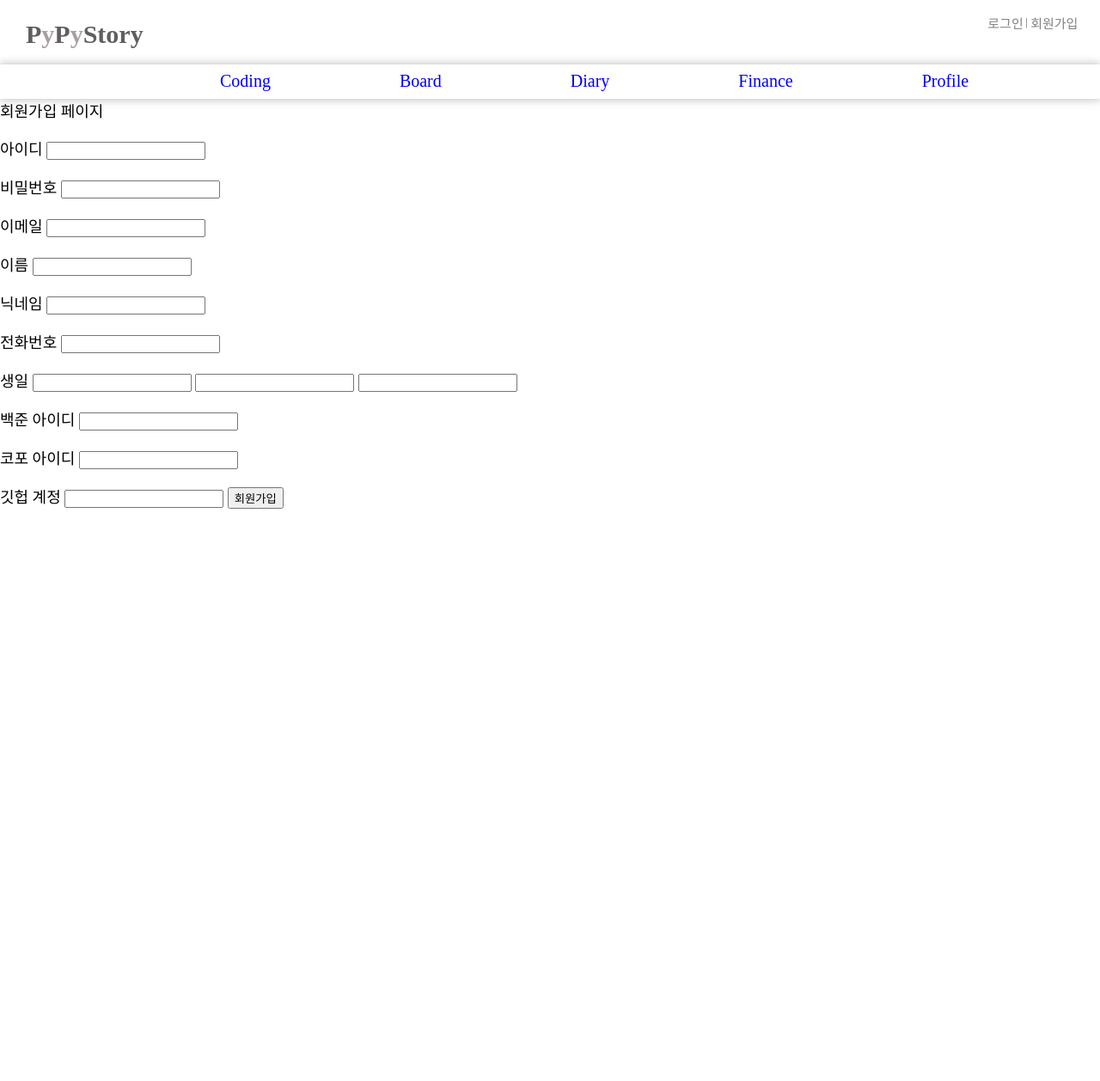
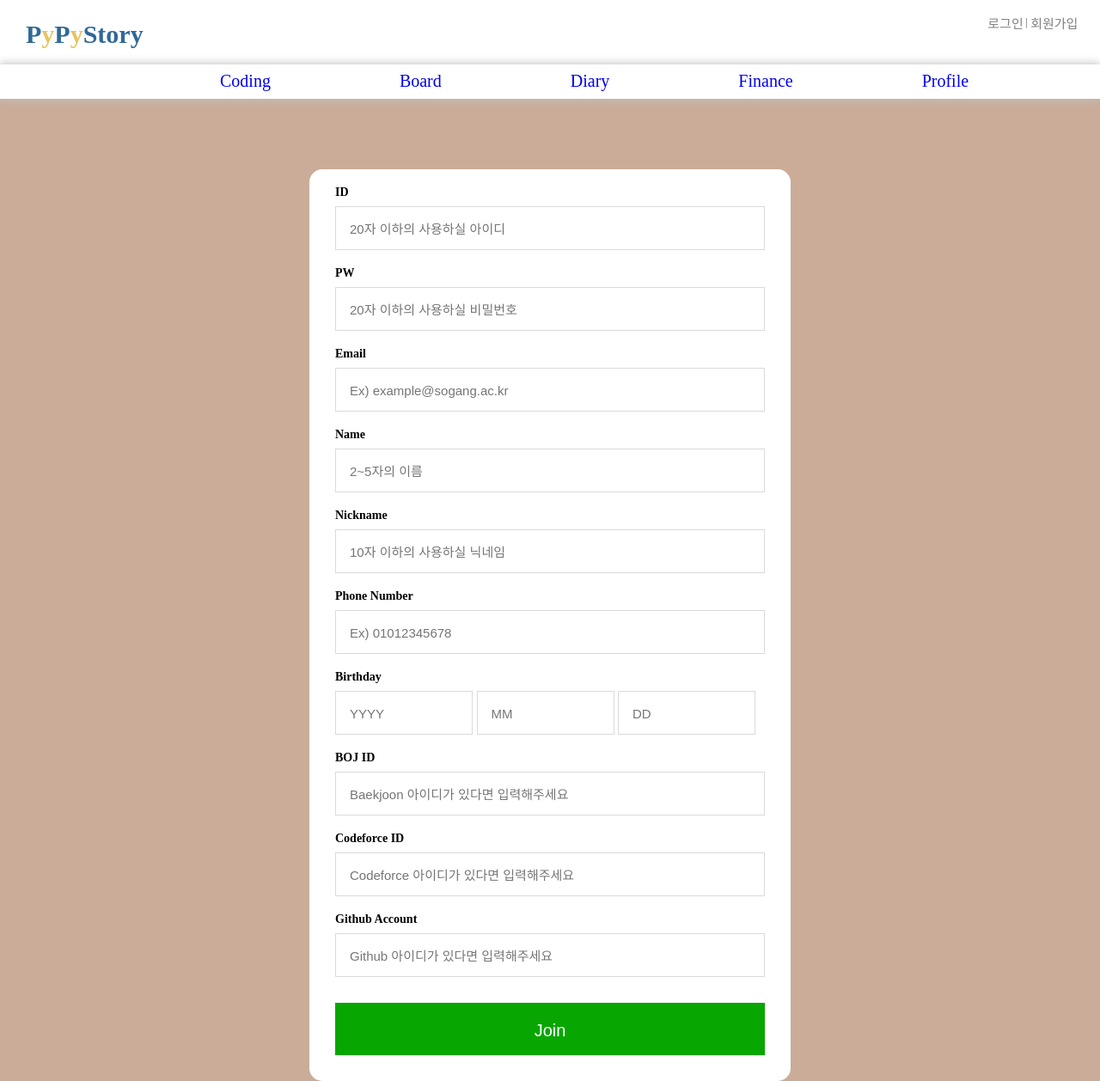
Before and after one commit to americano212/django-blog-project, a Django app: page /auth/signup in a window 1280 px wide; the page is wider, and only the part inside the window is pictured. Shown: that part at 86% size. Before the commit the page ends 592 px from the top of that part, so only its background shows below. Run offline with Django 3.2, Linux system fonts and the light colour scheme; some web fonts are replaced.

Commit message:
login signup done

```diff
--- a/accounts/templates/accounts/signup.html
+++ b/accounts/templates/accounts/signup.html
@@ -1,40 +1,93 @@
 {% extends 'blog_base.html' %}
+
+{% load static %}
+
+{% block extrahead %}
+<link rel="stylesheet" href="{% static "css/blog_signup.css" %}">
+{% endblock %}
 
 {% block title %}{% endblock %}
 
 {% block content %}
-회원가입 페이지
 
 <form action="" method="POST">
     {% csrf_token %}
-    <p>아이디</a>
-    <input name="username" type="text">
-    <p>비밀번호</a>
-    <input name="password" type="password">
-    <p>이메일</a>
-    <input name="email" type="text">
-    <p>이름</a>
-    <input name="name" type="text">
-    <p>닉네임</a>
-    <input name="nickname" type="text">
-    <p>전화번호</a>
-    <input name="phone_num" type="text">
 
-    <p>생일</a>
-    <input name="birth_y" type="text">
-    <input name="birth_m" type="text">
-    <input name="birth_d" type="text">
+    <div class="header">
 
-    <p>백준 아이디</a>
-    <input name="id_boj" type="text">
-    <p>코포 아이디</a>
-    <input name="id_cf" type="text">
-    <p>깃헙 계정</a>
-    <input name="id_github" type="text">
-
-    <input type="submit" value="회원가입">
-
+    </div>
+    <div class="wrapper">
+        <div class="signup_content">
+            <div>
+                <h3>ID</h3>
+                <span class="box_int">
+                    <input name="username" type="text" class="intext" maxlength="20" placeholder="20자 이하의 사용하실 아이디">
+                </span>
+            </div>
+            <div>
+                <h3>PW</h3>
+                <span class="box_int">
+                    <input name="password" type="password" class="intext" maxlength="20" placeholder="20자 이하의 사용하실 비밀번호">
+                </span>
+            </div>
+            <div>
+                <h3>Email</h3>
+                <span class="box_int">
+                    <input name="email" type="text" class="intext" maxlength="30" placeholder="Ex) example@sogang.ac.kr">
+                </span>
+            </div>
+            <div>
+                <h3>Name</h3>
+                <span class="box_int">
+                    <input name="name" type="text" class="intext" maxlength="5" placeholder="2~5자의 이름">
+                </span>
+            </div>
+            <div>
+                <h3>Nickname</h3>
+                <span class="box_int">
+                    <input name="nickname" type="text" class="intext" maxlength="10" placeholder="10자 이하의 사용하실 닉네임">
+                </span>
+            </div>
+            <div>
+                <h3>Phone Number</h3>
+                <span class="box_int">
+                    <input name="phone_num" type="text" class="intext" maxlength="11" placeholder="Ex) 01012345678">
+                </span>
+            </div>
+            <div>
+                <h3>Birthday</h3>
+                <span class="birth_box_int">
+                    <input name="birth_y" type="text" class="birth_intext" maxlength="4" placeholder="YYYY">
+                </span>
+                <span class="birth_box_int">
+                    <input name="birth_m" type="text" class="birth_intext" maxlength="2" placeholder="MM">
+                </span>
+                <span class="birth_box_int">
+                    <input name="birth_d" type="text" class="birth_intext" maxlength="2" placeholder="DD">
+                </span>
+            </div>
+            <div>
+                <h3>BOJ ID</h3>
+                <span class="box_int">
+                    <input name="id_boj" type="text" class="intext" maxlength="20" placeholder="Baekjoon 아이디가 있다면 입력해주세요">
+                </span>
+            </div>
+            <div>
+                <h3>Codeforce ID</h3>
+                <span class="box_int">
+                    <input name="id_cf" type="text" class="intext" maxlength="20" placeholder="Codeforce 아이디가 있다면 입력해주세요">
+                </span>
+            </div>
+            <div>
+                <h3>Github Account</h3>
+                <span class="box_int">
+                    <input name="id_github" type="text" class="intext" maxlength="20" placeholder="Github 아이디가 있다면 입력해주세요">
+                </span>
+            </div>
+            <div class="btn_area">
+                <input type="submit" value="Join" class="btn">
+            </div>
+        </div>
+    </div>
 </form>
-
-
 {% endblock %}
--- a/accounts/views.py
+++ b/accounts/views.py
@@ -11,6 +11,7 @@ def login_view(request):
         user = authenticate(username=username,password=password)
         if user is not None:
             login(request,user)
+            return redirect("/")
         else:
             pass
     return render(request,"accounts/login.html")
--- a/myblog/templates/blog_base.html
+++ b/myblog/templates/blog_base.html
@@ -4,8 +4,12 @@
 <link rel="stylesheet" type="text/css" href="{% static 'css/blog_base_total.css' %}">
 <link rel="stylesheet" type="text/css" href="{% static 'css/blog_base_header.css' %}">
 <link rel="stylesheet" type="text/css" href="{% static 'css/blog_base_nav.css' %}">
+{% block extrahead %}
+
+{% endblock %}
 <html lang="ko" dir="ltr">
     <head>
+
         <meta charset="utf-8"> <!--문자에 대한 정보를 나타냄 meta-->
         {% block title %}<title>PyPyStory</title>{% endblock %}
         <link rel="shortcut icon" type="image/x-icon" href="{% static 'images/favicon_blog.ico' %}"/>
@@ -15,13 +19,17 @@
             <!--header logo-->
             <a href="/">
                 <div class="hd_logo">
-                    <span style="color:#615E5E;">P</span><span style="color:#A8A0A0;">y</span><span style="color:#615E5E;">P</span><span style="color:#A8A0A0;">y</span><span style="color:#615E5E;">Story</span>
+                    <span style="color:#306998;">P</span><span style="color:#E6C461;">y</span><span style="color:#306998;">P</span><span style="color:#E6C461;">y</span><span style="color:#306998;">Story</span>
                 </div>
             </a>
             <!--로그인 회원가입-->
             <div class="sign_logo">
                 {% if user.is_authenticated %}
+                    <a href="/"><span class="my_page">마이페이지</span></a>
+                    <hr>
                     <a href="{% url 'accounts:logout' %}"><span class="logout">로그아웃</span></a>
+
+
                 {% else %}
                     <a href="{% url 'accounts:login' %}"><span class="signin">로그인</span></a>
                     <hr>
--- a/static/css/blog_base_header.css
+++ b/static/css/blog_base_header.css
@@ -1,7 +1,7 @@
 /*header 부분*/
 
 header{
-    position: sticky;
+    position: static;
     top: 0;
     left: 0;
     height: 75px;
@@ -19,7 +19,7 @@ header a{
     text-decoration: none;
 }
 header .hd_logo span{
-    position: relative;
+    position: static;
     margin: 0;
     border: 0;
     padding: 0;
--- a/static/css/blog_font.css
+++ b/static/css/blog_font.css
@@ -10,3 +10,15 @@
     font-weight: normal;
     font-style: normal;
 }
+@font-face {
+    font-family: 'Jal_Onuel';
+    src: url('https://cdn.jsdelivr.net/gh/projectnoonnu/noonfonts_20-10-21@1.0/Jal_Onuel.woff') format('woff');
+    font-weight: normal;
+    font-style: normal;
+}
+@font-face {
+    font-family: 'GmarketSansMedium';
+    src: url('https://cdn.jsdelivr.net/gh/projectnoonnu/noonfonts_2001@1.1/GmarketSansMedium.woff') format('woff');
+    font-weight: normal;
+    font-style: normal;
+}
--- /dev/null
+++ b/static/css/blog_signup.css
@@ -0,0 +1,90 @@
+*{
+    text-decoration: none;
+}
+body{
+    background-color: #CAAC99;
+    background-image: #34495e;
+}
+.header {
+    padding-top: 62px;
+    padding-bottom: 20px;
+    text-align: center;
+}
+.hd_logo{
+    cursor: pointer;
+    font-family: 'GmarketSansBold';
+    font-size: 30px;
+}
+.wrapper {
+    position: static;
+    height: 100%;
+}
+.signup_content {
+    padding: 30px, 10px;
+    padding-left: 30px;
+    padding-right: 30px;
+    background-color:#FFFFFF;
+    position: absolute;
+    left: 50%;
+    transform: translate(-50%);
+    width: 500px;
+    border-radius: 15px;
+}
+
+h3 {
+    margin: 19px 0 8px;
+    font-size: 14px;
+    font-weight: 700;
+}
+.box_int {
+    display: block;
+    width: 100%;
+    height: 51px;
+    border: solid 1px #dadada;
+    padding: 10px 14px 10px 14px;
+    box-sizing: border-box;
+    background: #fff;
+    position: relative;
+}
+.intext {
+    display: block;
+    position: relative;
+    width: 100%;
+    height: 29px;
+    border: none;
+    background: #fff;
+    font-size: 15px;
+}
+.birth_box_int {
+    display: inline-block;
+    width: 32%;
+    height: 51px;
+    border: solid 1px #dadada;
+    padding: 10px 14px 10px 14px;
+    box-sizing: border-box;
+    background: #fff;
+    position: relative;
+}
+.birth_intext {
+    display: block;
+    position: relative;
+    width: 100%;
+    height: 29px;
+    border: none;
+    background: #fff;
+    font-size: 15px;
+}
+.btn_area {
+    margin: 30px 0 30px;
+}
+
+.btn {
+    width: 100%;
+    padding: 21px 0 17px;
+    border: 0;
+    cursor: pointer;
+    color: #fff;
+    background-color: #08a600;
+    font-size: 20px;
+    font-weight: 400;
+}
```
Also changed, not shown: accounts/templates/accounts/login.html (+22 -8 lines), bj.py (added, +13 -0 lines), static/css/blog_login.css (added, +90 -0 lines), db.sqlite3, 1 other file.
